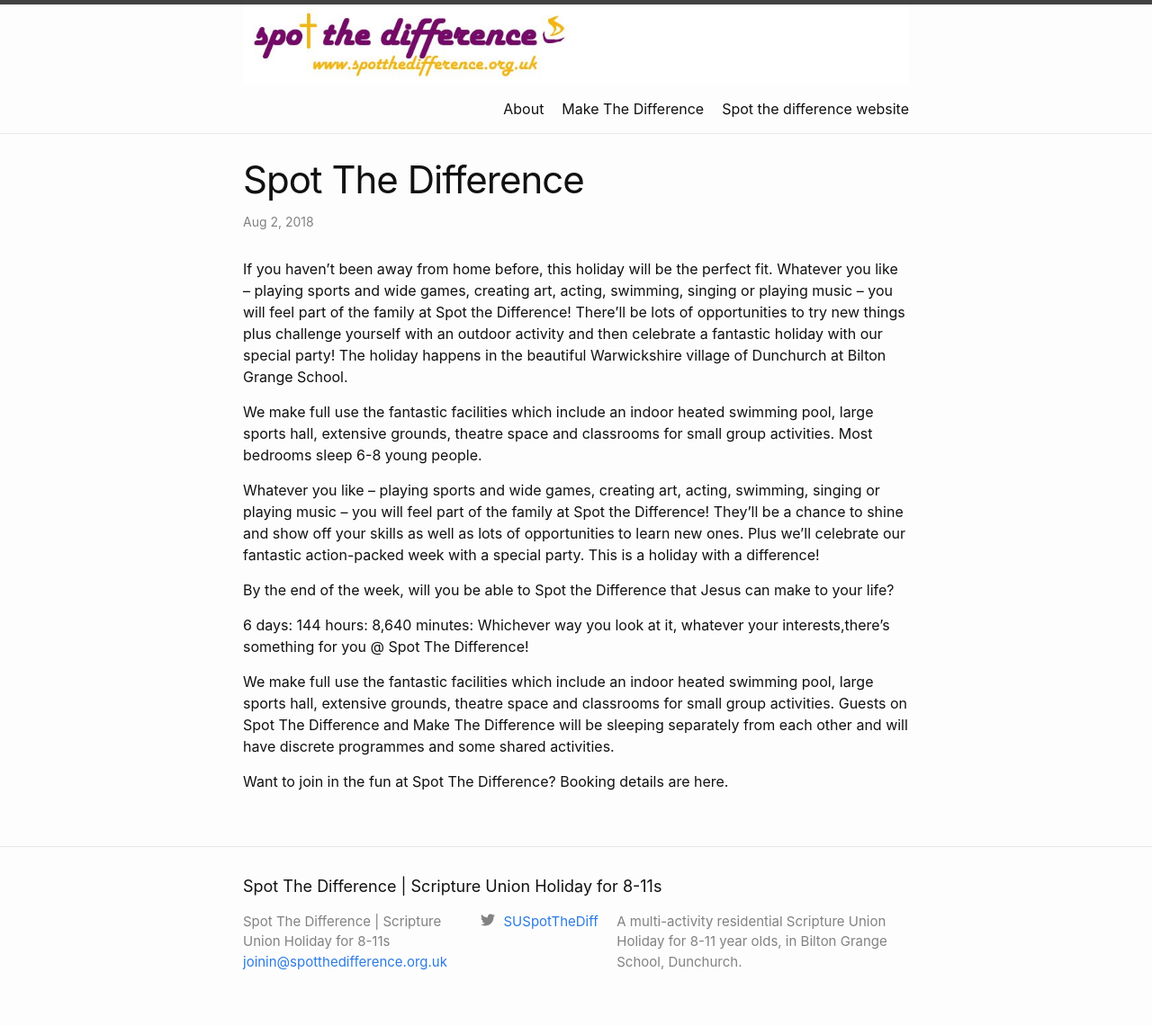
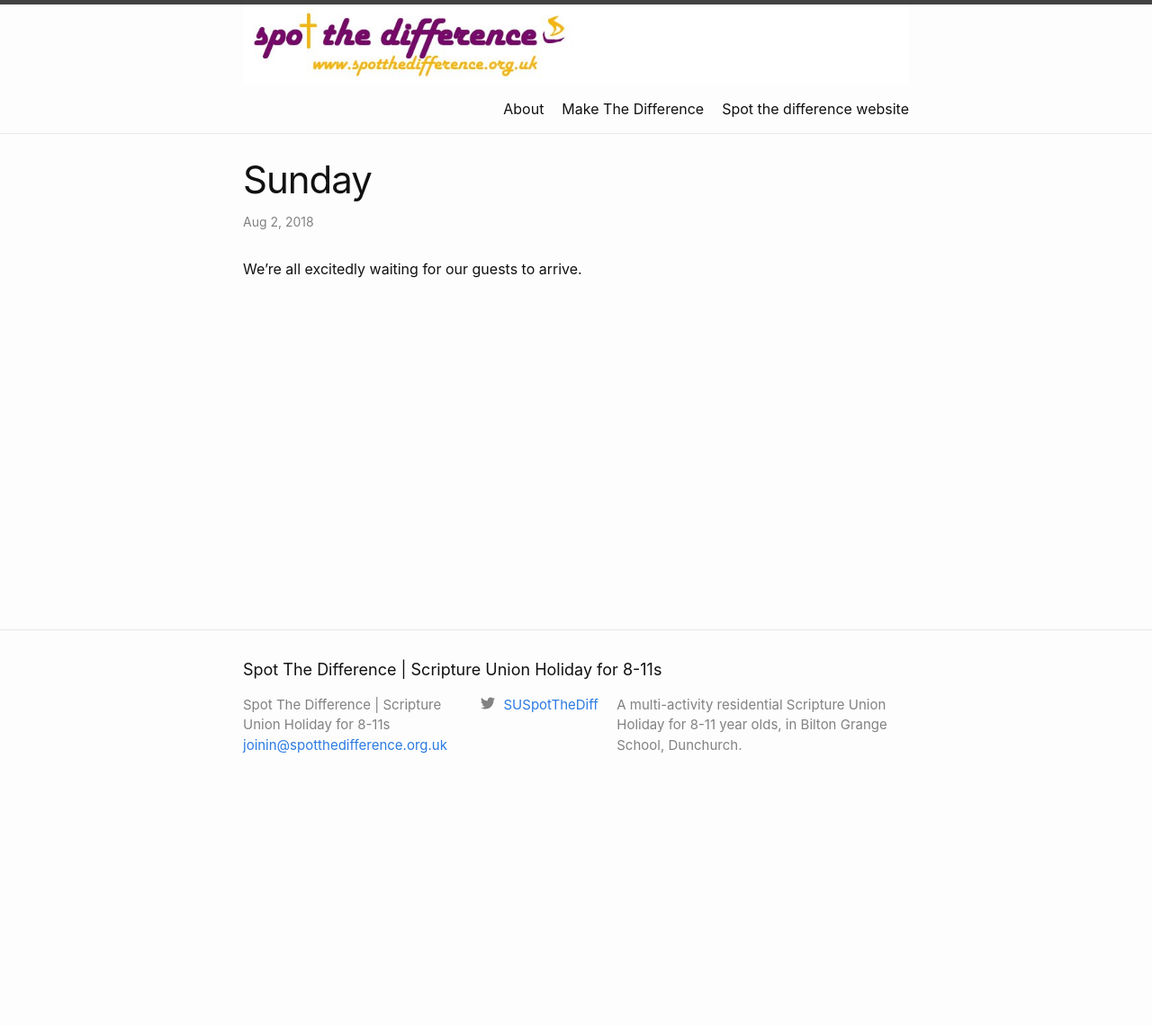
Before and after one commit to spot-the-difference/spot-the-difference.github.io, a Jekyll site: the page built from _posts/2018-08-02-welcome-to-jekyll.markdown, in a window 1280 px wide. Shown: the whole page at 90% size. Built offline with Jekyll 4.4.1, drawn with Linux system fonts in a browser that asks for light colours; after the commit the page ends 900 px from its top, so only the background shows below that.

Commit message:
Update from Forestry.io - Updated 2018-08-02-welcome-to-jekyll.markdown

```diff
--- a/_posts/2018-08-02-welcome-to-jekyll.markdown
+++ b/_posts/2018-08-02-welcome-to-jekyll.markdown
@@ -1,22 +1,8 @@
 ---
 layout: post
-title: Spot The Difference
-date: '2018-08-02 14:27:46 +0100'
-categories: null
-published: true
+title: Sunday
+date: 2018-08-02 14:27:46 +0100
+categories:
+
 ---
-If you haven’t been away from home before, this holiday will be the perfect fit. Whatever you like – playing sports and wide games, creating art, acting, swimming, singing or playing music – you will feel part of the family at Spot the Difference!
-There’ll be lots of opportunities to try new things plus challenge yourself with an outdoor activity and then celebrate a fantastic holiday with our special party!
-The holiday happens in the beautiful Warwickshire village of Dunchurch at Bilton Grange School.
-
-We make full use the fantastic facilities which include an indoor heated swimming pool, large sports hall, extensive grounds, theatre space and classrooms for small group activities. Most bedrooms sleep 6-8 young people.
-
-Whatever you like – playing sports and wide games, creating art, acting, swimming, singing or playing music – you will feel part of the family at Spot the Difference! They’ll be a chance to shine and show off your skills as well as lots of opportunities to learn new ones. Plus we’ll celebrate our fantastic action-packed week with a special party. This is a holiday with a difference!
-
-By the end of the week, will you be able to Spot the Difference that Jesus can make to your life?
-
-6 days: 144 hours: 8,640 minutes: Whichever way you look at it, whatever your interests,there’s something for you @ Spot The Difference!
-
-We make full use the fantastic facilities which include an indoor heated swimming pool, large sports hall, extensive grounds, theatre space and classrooms for small group activities. Guests on Spot The Difference and Make The Difference will be sleeping separately from each other and will have discrete programmes and some shared activities.
-
-Want to join in the fun at Spot The Difference? Booking details are here.
+We're all excitedly waiting for our guests to arrive.
```
